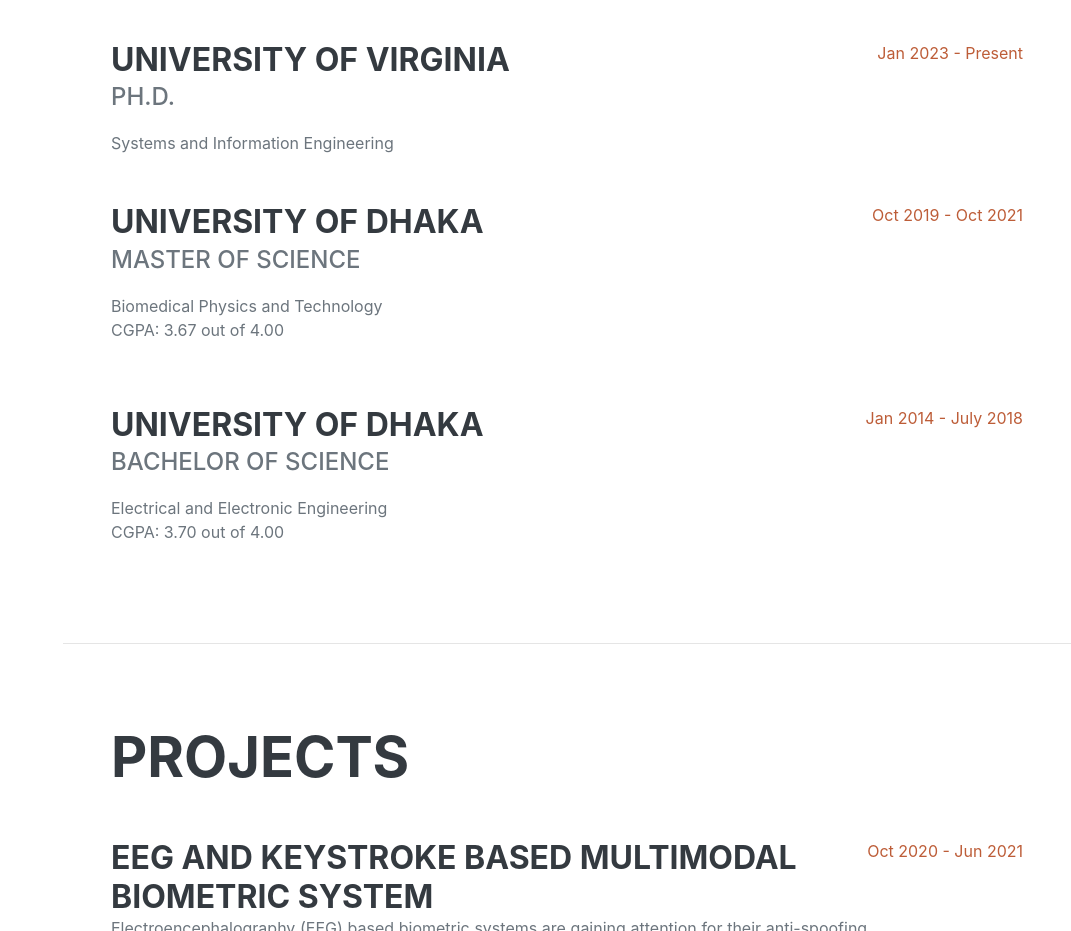
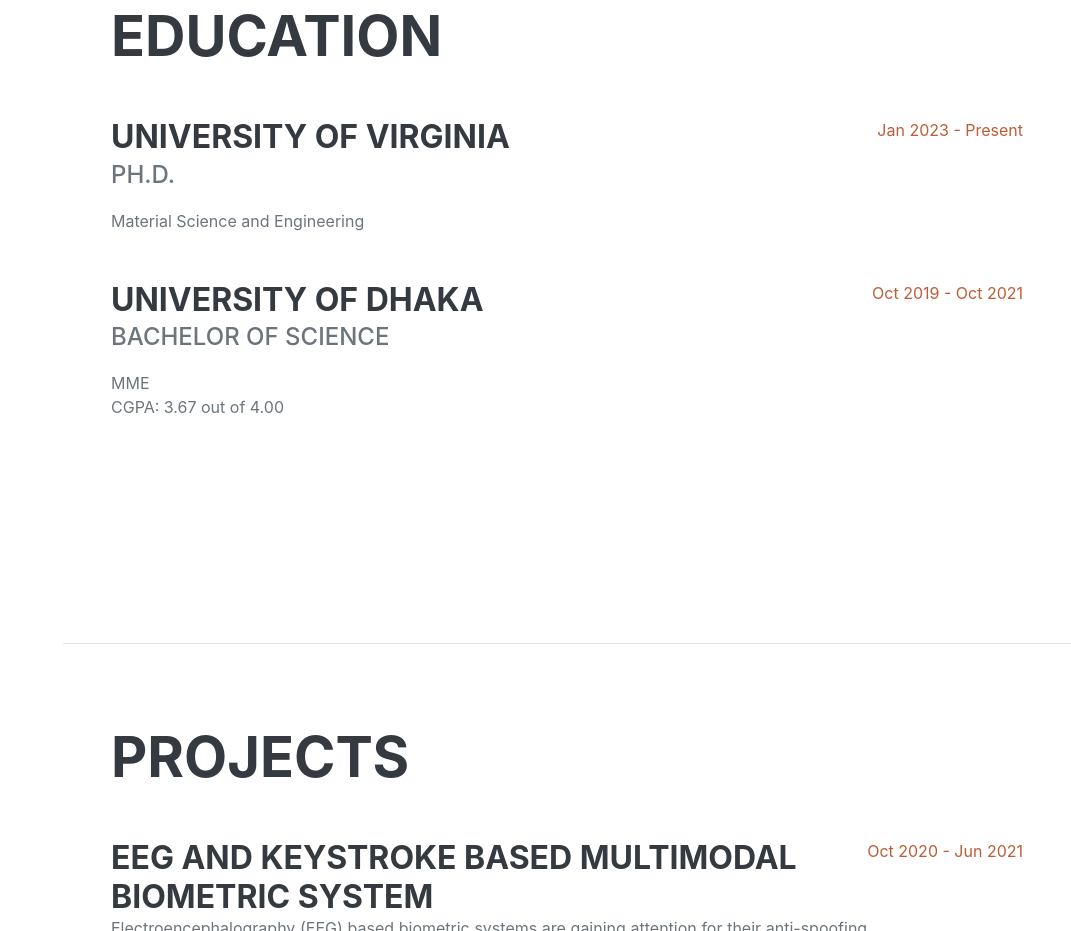
Before and after one commit to sojibuva/sojibuva.github.io, a plain HTML site: page index.html in a window 1280 px wide. Shown: the part 1759-2690 px from the top of the page, without its empty margins (209-1280 px from the left). Drawn offline with nearby package versions, Linux system fonts and the light colour scheme; a web font is replaced by a local one.

Commit message:
new_index.html

```diff
--- a/index.html
+++ b/index.html
@@ -5,7 +5,7 @@
         <meta name="viewport" content="width=device-width, initial-scale=1, shrink-to-fit=no" />
         <meta name="description" content="" />
         <meta name="author" content="" />
-        <title>Arafat Rahman</title>
+        <title>Md. Sojib Hossain</title>
         <link rel="icon" type="image/x-icon" href="assets/img/favicon.ico" />
         <!-- Font Awesome icons (free version)-->
         <script src="https://use.fontawesome.com/releases/v5.15.1/js/all.js" crossorigin="anonymous"></script>
@@ -19,7 +19,7 @@
         <!-- Navigation-->
         <nav class="navbar navbar-expand-lg navbar-dark bg-primary fixed-top" id="sideNav">
             <a class="navbar-brand js-scroll-trigger" href="#page-top">
-                <span class="d-block d-lg-none">Arafat Rahman</span>
+                <span class="d-block d-lg-none">Md. Sojib Hossain</span>
                 <span class="d-none d-lg-block"><img class="img-fluid img-profile rounded-circle mx-auto mb-2" src="assets/img/profile.jpg" alt="" /></span>
             </a>
             <button class="navbar-toggler" type="button" data-toggle="collapse" data-target="#navbarSupportedContent" aria-controls="navbarSupportedContent" aria-expanded="false" aria-label="Toggle navigation"><span class="navbar-toggler-icon"></span></button>
@@ -52,7 +52,7 @@
                         <a class="social-icon" href="https://scholar.google.com/citations?user=_i9UAR4AAAAJ&hl=en"><i class='fab fa-google'></i></a>
                         <a class="social-icon" href="https://www.researchgate.net/profile/Arafat_Rahman12"><i class='fab fa-researchgate'></i></a>
                         <a class="social-icon" href="https://www.linkedin.com/in/arafat-rahman-b4758088"><i class="fab fa-linkedin-in"></i></a>
-                        <a class="social-icon" href="https://github.com/Arafat245"><i class="fab fa-github"></i></a>
+                        <a class="social-icon" href="https://github.com/sojibuva"><i class="fab fa-github"></i></a>
                     </div>
                 </div>
             </section>
@@ -84,27 +84,18 @@
                         <div class="flex-grow-1">
                             <h3 class="mb-0">University of Virginia</h3>
                             <div class="subheading mb-3">Ph.D.</div>
-                            <div>Systems and Information Engineering</div>
+                            <div>Material Science and Engineering</div>
                         </div>
                         <div class="flex-shrink-0"><span class="text-primary">Jan 2023 - Present</span></div>
                     </div>
                     <div class="d-flex flex-column flex-md-row justify-content-between mb-5">
                         <div class="flex-grow-1">
                             <h3 class="mb-0">University of Dhaka</h3>
-                            <div class="subheading mb-3">Master of Science</div>
-                            <div>Biomedical Physics and Technology</div>
+                            <div class="subheading mb-3">Bachelor of Science</div>
+                            <div>MME</div>
 							<p>CGPA: 3.67 out of 4.00</p>
                         </div>
                         <div class="flex-shrink-0"><span class="text-primary">Oct 2019 - Oct 2021</span></div>
-                    </div>
-                    <div class="d-flex flex-column flex-md-row justify-content-between">
-                        <div class="flex-grow-1">
-                            <h3 class="mb-0">University of Dhaka</h3>
-                            <div class="subheading mb-3">Bachelor of Science</div>
-                            <div>Electrical and Electronic Engineering</div>
-                            <p>CGPA: 3.70 out of 4.00</p>
-                        </div>
-                        <div class="flex-shrink-0"><span class="text-primary">Jan 2014 - July 2018</span></div>
                     </div>
                 </div>
             </section>
```
